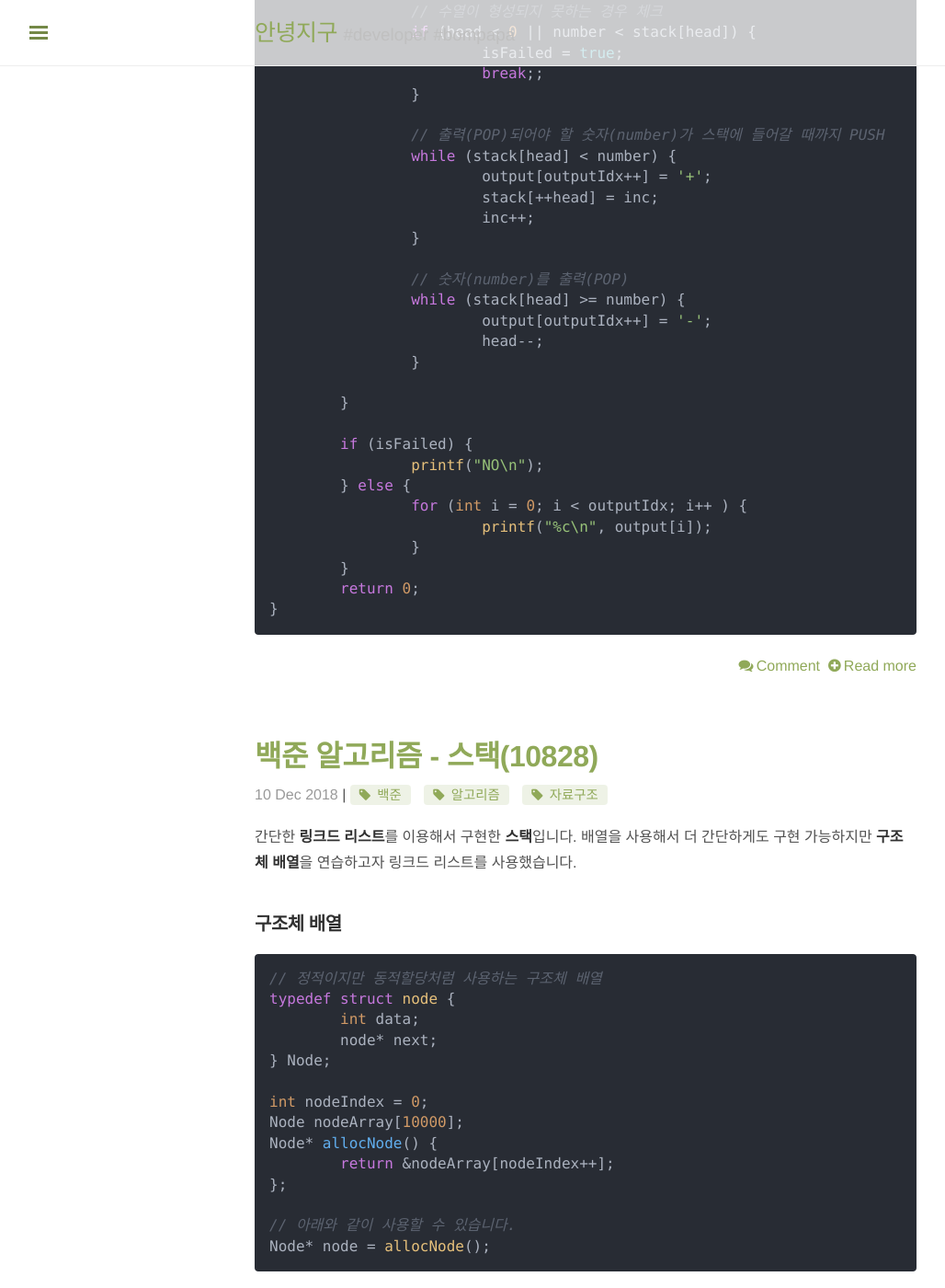
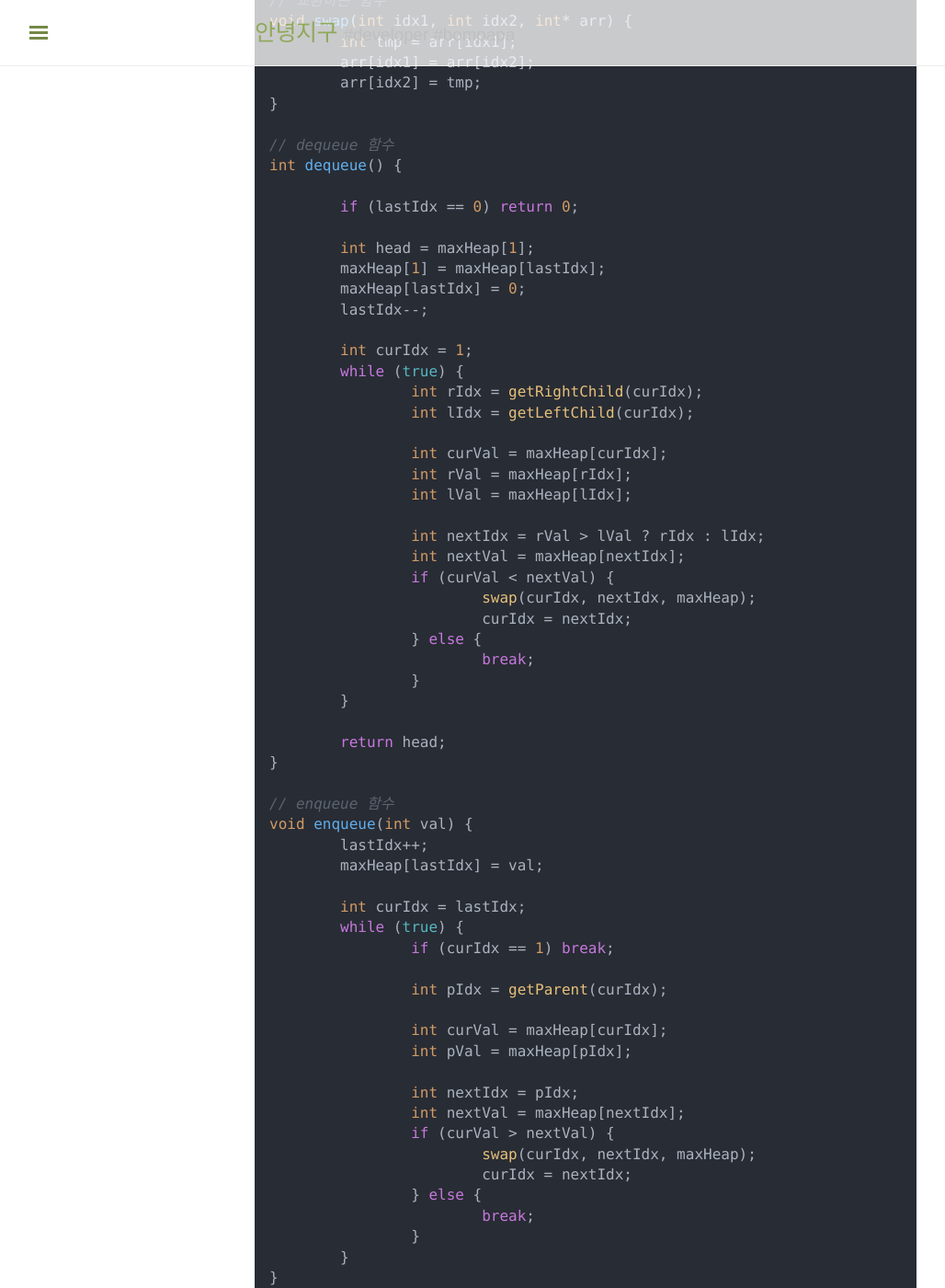
Before and after one commit to hijigoo/hijigoo.github.io, a Jekyll site: the page built from blog/index.html, in a window 1280 px wide and 1400 px high, scrolled down 983 px. Shown: the whole window at 92% size, without its empty margins (3-1031 px from the left). Built offline with Jekyll 4.4.1, drawn with Linux system fonts in a browser that asks for light colours; nearby versions of some CDN libraries; some web fonts are replaced; the list of posts is cut into pages by our own code; comment, search, counter and statistics services are not loaded; some of the changed text lies outside the part shown.

Commit message:
Algorithm 11279

`````diff
--- a/_posts/Algorithm/2018-12-10-backjoon-queue-10845.md
+++ /dev/null
@@ -1,113 +0,0 @@
----
-layout: post
-title: 백준 알고리즘 - 큐(10845)
-category: Algorithm
-tag: [백준, 알고리즘, 자료구조]
----
-
-[스택(10828)](../backjoon-stack-10828/)과 마찬가지로 간단한 **링크드 리스트**를 이용해서 구현한 **큐**입니다. 배열을 사용해서 더 간단하게도 구현 가능하지만 **구조체 배열**을 연습하고자 링크드 리스트를 사용했습니다.
-
-
-
-
-## 구조체 배열
-
-```
-// 정적이지만 동적할당처럼 사용하는 구조체 배열
-typedef struct node {
-	int data;
-	node* next;
-} Node;
-
-int nodeIndex = 0;
-Node nodeArray[10000];
-Node* allocNode() {
-	return &nodeArray[nodeIndex++];
-};
-
-// 아래와 같이 사용할 수 있습니다.
-Node* node = allocNode();
-````
-
-
-## 전체 코드
-```
-#include <stdio.h>
-
-// 구조체 배열
-typedef struct node {
-	int data;
-	node* next;
-} Node;
-
-int nodeidx = 0;
-Node nodearray[10000];
-Node* allocNode() {
-	return &nodearray[nodeidx++];
-};
-
-// 메인 함수
-int main() {
-
-	int N;
-	scanf("%d", &N);
-
-	Node* head = '\0';
-	Node* tail = '\0';
-
-	char order[6];
-	int count = 0;
-	while (N--) {
-		scanf("%s", order);
-
-		// 새로운 노드 생성해서 큐에 PUSH
-		if (order[1] == 'u') {
-			int data;
-			scanf("%d", &data);
-			Node* node = allocNode();
-			node->data = data;
-			if (count == 0) {
-				head = node;
-				tail = node;
-			} else {
-				tail->next = node;
-				tail = node;
-			}
-			count++;
-
-		// 상위 노드(head) POP
-		} else if (order[0] == 'p') {
-			if (count == 0) printf("-1\n");
-			else {
-				printf("%d\n", head->data);
-				head = head->next;
-				count--;
-			}
-
-		// 큐에 있는 노드 갯수 출력
-		} else if (order[0] == 's') {
-			printf("%d\n", count);
-
-		// 큐가 비어 있는지 확인
-		} else if (order[0] == 'e') {
-			if (count == 0) printf("1\n");
-			else printf("0\n");
-
-		// 상위 노드(head) 값 출력
-		} else if (order[0] == 'f') {
-			if (count == 0) printf("-1\n");
-			else {
-				printf("%d\n", head->data);
-			}
-
-		// 마지막 노드(tail) 값 출력
-		} else if (order[0] == 'b') {
-			if (count == 0) printf("-1\n");
-			else {
-				printf("%d\n", tail->data);
-			}
-		}
-	};
-	return 0;
-}
-```
--- a/_posts/Algorithm/2018-12-10-backjoon-stack-10828.md
+++ b/_posts/Algorithm/2018-12-10-boj-queue-10845.md
@@ -1,11 +1,11 @@
 ---
 layout: post
-title: 백준 알고리즘 - 스택(10828)
+title: BOJ - 큐(10845)
 category: Algorithm
-tag: [백준, 알고리즘, 자료구조]
+tag: [BOJ, 백준, 알고리즘, 자료구조]
 ---
 
-간단한 **링크드 리스트**를 이용해서 구현한 **스택**입니다. 배열을 사용해서 더 간단하게도 구현 가능하지만 **구조체 배열**을 연습하고자 링크드 리스트를 사용했습니다.
+[스택(10828)](../backjoon-stack-10828/)과 마찬가지로 간단한 **링크드 리스트**를 이용해서 구현한 **큐**입니다. 배열을 사용해서 더 간단하게도 구현 가능하지만 **구조체 배열**을 연습하고자 링크드 리스트를 사용했습니다.
 
 
 
@@ -53,51 +52,62 @@ int main() {
 	int N;
 	scanf("%d", &N);
 
+	Node* head = '\0';
+	Node* tail = '\0';
 
-	Node* head = '\0';
-	char order[10];
+	char order[6];
 	int count = 0;
 	while (N--) {
 		scanf("%s", order);
 
+		// 새로운 노드 생성해서 큐에 PUSH
 		if (order[1] == 'u') {
 			int data;
 			scanf("%d", &data);
 			Node* node = allocNode();
 			node->data = data;
-
 			if (count == 0) {
 				head = node;
+				tail = node;
 			} else {
-				node->next = head;
-				head = node;
+				tail->next = node;
+				tail = node;
 			}
 			count++;
+
+		// 상위 노드(head) POP
 		} else if (order[0] == 'p') {
-			if (head == '\0') {
-				printf("%d\n", -1);
-			} else {
+			if (count == 0) printf("-1\n");
+			else {
 				printf("%d\n", head->data);
 				head = head->next;
 				count--;
 			}
+
+		// 큐에 있는 노드 갯수 출력
 		} else if (order[0] == 's') {
 			printf("%d\n", count);
+
+		// 큐가 비어 있는지 확인
 		} else if (order[0] == 'e') {
-			if (count == 0) {
-				printf("%d\n", 1);
-			} else {
-				printf("%d\n", 0);
+			if (count == 0) printf("1\n");
+			else printf("0\n");
+
+		// 상위 노드(head) 값 출력
+		} else if (order[0] == 'f') {
+			if (count == 0) printf("-1\n");
+			else {
+				printf("%d\n", head->data);
 			}
-		} else if (order[0] == 't') {
-			if (count == 0) {
-				printf("%d\n", -1);
-			} else {
-				printf("%d\n", head->data);
+
+		// 마지막 노드(tail) 값 출력
+		} else if (order[0] == 'b') {
+			if (count == 0) printf("-1\n");
+			else {
+				printf("%d\n", tail->data);
 			}
 		}
 	};
-
 	return 0;
 }
 ```
--- /dev/null
+++ b/_posts/Algorithm/2018-12-10-boj-stack-10828.md
@@ -0,0 +1,103 @@
+---
+layout: post
+title: BOJ - 스택(10828)
+category: Algorithm
+tag: [BOJ, 백준, 알고리즘, 자료구조]
+---
+
+간단한 **링크드 리스트**를 이용해서 구현한 **스택**입니다. 배열을 사용해서 더 간단하게도 구현 가능하지만 **구조체 배열**을 연습하고자 링크드 리스트를 사용했습니다.
+
+
+
+
+## 구조체 배열
+
+```
+// 정적이지만 동적할당처럼 사용하는 구조체 배열
+typedef struct node {
+	int data;
+	node* next;
+} Node;
+
+int nodeIndex = 0;
+Node nodeArray[10000];
+Node* allocNode() {
+	return &nodeArray[nodeIndex++];
+};
+
+// 아래와 같이 사용할 수 있습니다.
+Node* node = allocNode();
+````
+
+
+## 전체 코드
+```
+#include <cstring>
+#include <stdio.h>
+
+// 구조체 배열
+typedef struct node {
+	int data;
+	node* next;
+} Node;
+
+int nodeIndex = 0;
+Node nodeArray[10000];
+Node* allocNode() {
+	return &nodeArray[nodeIndex++];
+};
+
+// 메인 함수
+int main() {
+
+	int N;
+	scanf("%d", &N);
+
+
+	Node* head = '\0';
+	char order[10];
+	int count = 0;
+	while (N--) {
+		scanf("%s", order);
+
+		if (order[1] == 'u') {
+			int data;
+			scanf("%d", &data);
+			Node* node = allocNode();
+			node->data = data;
+
+			if (count == 0) {
+				head = node;
+			} else {
+				node->next = head;
+				head = node;
+			}
+			count++;
+		} else if (order[0] == 'p') {
+			if (head == '\0') {
+				printf("%d\n", -1);
+			} else {
+				printf("%d\n", head->data);
+				head = head->next;
+				count--;
+			}
+		} else if (order[0] == 's') {
+			printf("%d\n", count);
+		} else if (order[0] == 'e') {
+			if (count == 0) {
+				printf("%d\n", 1);
+			} else {
+				printf("%d\n", 0);
+			}
+		} else if (order[0] == 't') {
+			if (count == 0) {
+				printf("%d\n", -1);
+			} else {
+				printf("%d\n", head->data);
+			}
+		}
+	};
+
+	return 0;
+}
+```
--- a/_posts/Algorithm/2018-12-10-backjoon-stack-series-1874.md
+++ b/_posts/Algorithm/2018-12-10-boj-stack-series-1874.md
@@ -1,8 +1,8 @@
 ---
 layout: post
-title: 백준 알고리즘 - 스택 수열(1874)
+title: BOJ - 스택 수열(1874)
 category: Algorithm
-tag: [백준, 알고리즘, 자료구조]
+tag: [BOJ, 백준, 알고리즘, 자료구조]
 ---
 
 구조체 배열이 아닌 단순 **배열**을 사용해서 구현한 스택 수열 알고리즘 코드입니다.
--- /dev/null
+++ b/_posts/Algorithm/2018-12-11-boj-max-heap-11279.md
@@ -0,0 +1,123 @@
+---
+layout: post
+title: BOJ - 최대 힙(11279)
+category: Algorithm
+tag: [BOJ, 백준, 알고리즘, 자료구조]
+---
+
+**배열**을 사용해서 간단하게 구현한 **최대 힙(MaxHeap)**입니다. *코드의 길이를 줄이기 보다는 가독성을 높이는 방향으로 작성하다보니 전체 코드 라인이 길어졌습니다.*
+
+<div class="message">
+힙이 가득찬 상태에서 자식 노드의 위치를 가져올 때 배열의 Index를 넘어서 런타임 에러가 발생했습니다. 따로 로직을 처리해도 되지만 메모리가 충분하기 때문에 배열의 크기를 (최대 힙 크기 * 2 + 1) 이상으로 잡았습니다.
+</div>
+
+
+
+
+## 전체 코드
+```
+#include <stdio.h>
+
+// 최대힙 초기화
+int maxHeap[200005];
+int lastIdx = 0;
+
+// 자식 노드 Index
+int getLeftChild(int idx) {
+	return idx * 2;
+}
+
+int getRightChild(int idx) {
+	return idx * 2 + 1;
+}
+
+// 부모 노드 Index
+int getParent(int idx) {
+	return idx / 2;
+}
+
+// 교환하는 함수
+void swap(int idx1, int idx2, int* arr) {
+	int tmp = arr[idx1];
+	arr[idx1] = arr[idx2];
+	arr[idx2] = tmp;
+}
+
+// dequeue 함수
+int dequeue() {
+
+	if (lastIdx == 0) return 0;
+
+	int head = maxHeap[1];
+	maxHeap[1] = maxHeap[lastIdx];
+	maxHeap[lastIdx] = 0;
+	lastIdx--;
+
+	int curIdx = 1;
+	while (true) {
+		int rIdx = getRightChild(curIdx);
+		int lIdx = getLeftChild(curIdx);
+
+		int curVal = maxHeap[curIdx];
+		int rVal = maxHeap[rIdx];
+		int lVal = maxHeap[lIdx];
+
+		int nextIdx = rVal > lVal ? rIdx : lIdx;
+		int nextVal = maxHeap[nextIdx];
+		if (curVal < nextVal) {
+			swap(curIdx, nextIdx, maxHeap);
+			curIdx = nextIdx;
+		} else {
+			break;
+		}
+	}
+
+	return head;
+}
+
+// enqueue 함수
+void enqueue(int val) {
+	lastIdx++;
+	maxHeap[lastIdx] = val;
+
+	int curIdx = lastIdx;
+	while (true) {
+		if (curIdx == 1) break;
+
+		int pIdx = getParent(curIdx);
+
+		int curVal = maxHeap[curIdx];
+		int pVal = maxHeap[pIdx];
+
+		int nextIdx = pIdx;
+		int nextVal = maxHeap[nextIdx];
+		if (curVal > nextVal) {
+			swap(curIdx, nextIdx, maxHeap);
+			curIdx = nextIdx;
+		} else {
+			break;
+		}
+	}
+}
+
+
+int main() {
+
+	int N;
+	scanf("%d", &N);
+
+	while (N--) {
+		int x;
+		scanf("%d", &x);
+
+		if (x > 0) {
+			enqueue(x);
+		} else if (x == 0) {
+			int val = dequeue();
+			printf("%d\n", val);
+		}
+	}
+
+	return 0;
+}
+```
`````
Also changed, not shown: other parts of _posts/Algorithm/2018-12-10-boj-queue-10845.md (+3 -4 lines).
